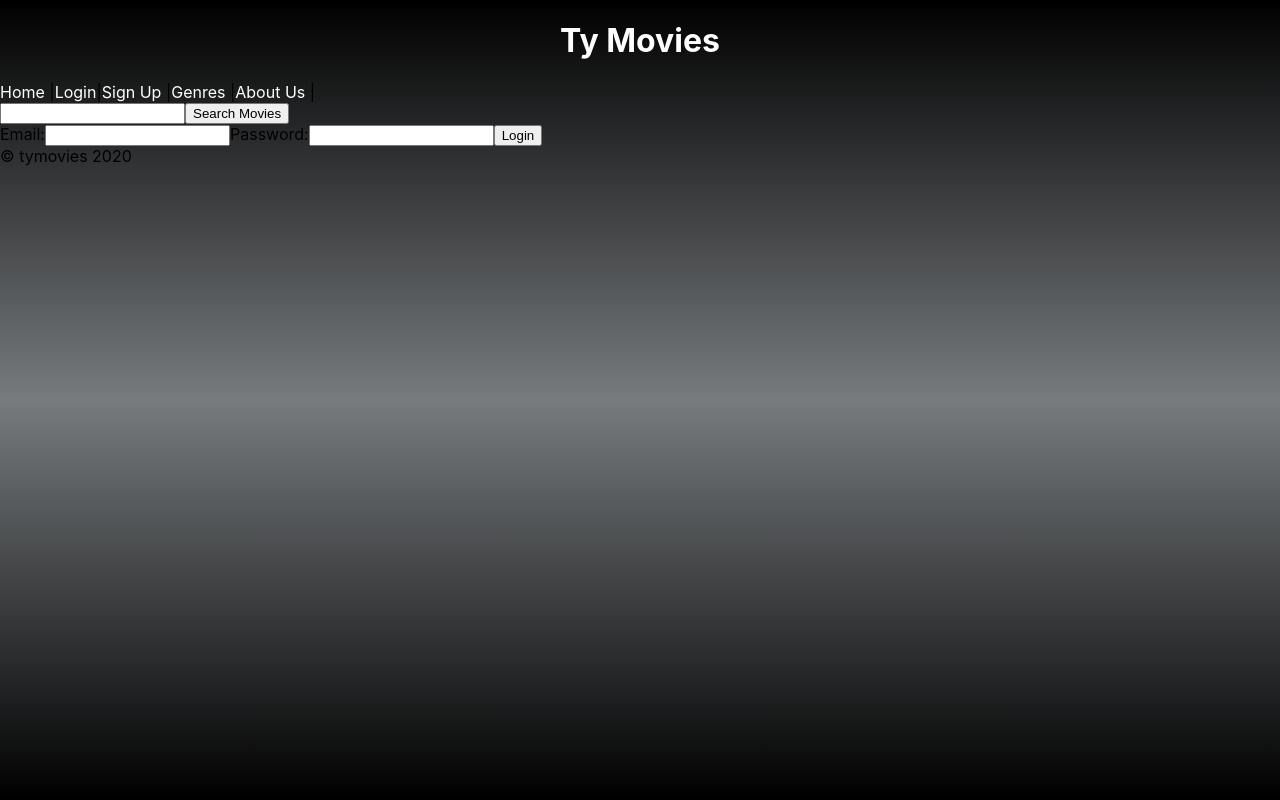
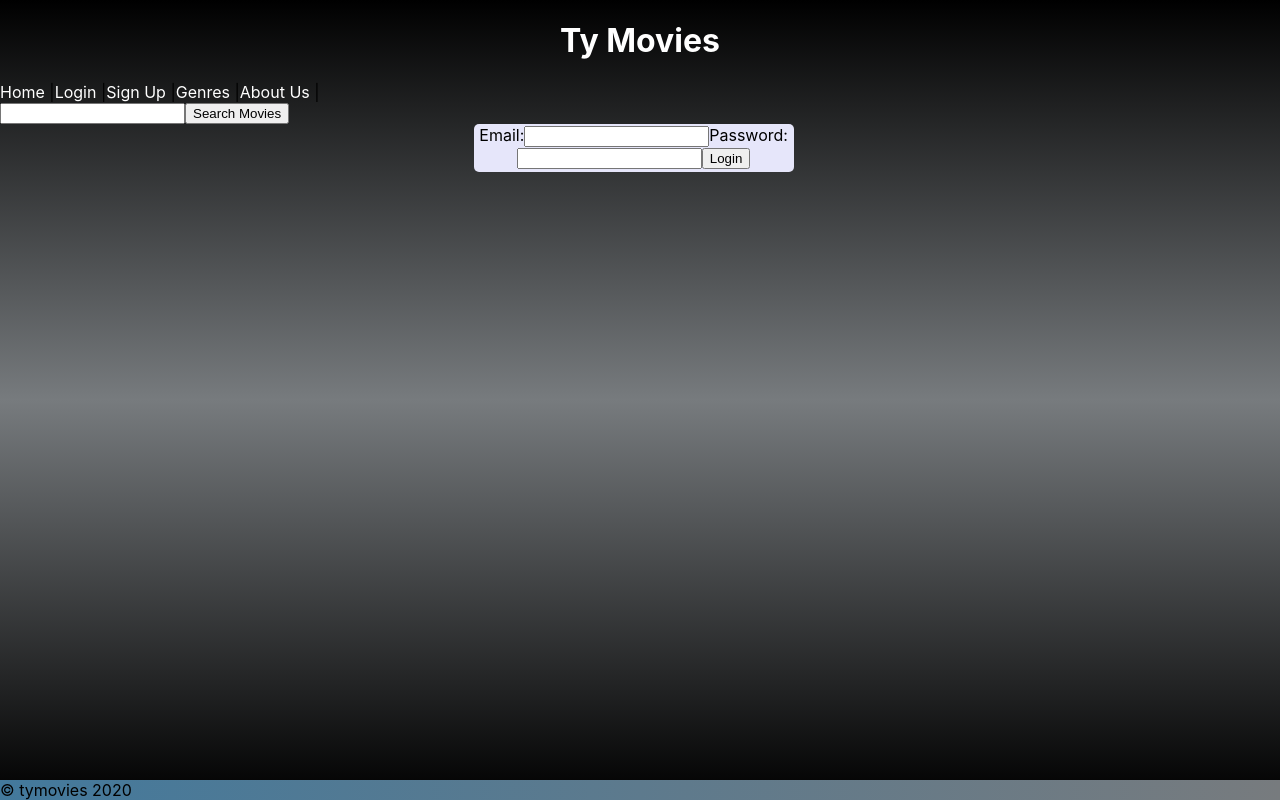
Before and after one commit to yanni00/tymovies-frontend, a React (Create React App) app: page /login in a window 1280 px wide. Built offline with nearby package versions, Linux system fonts and the light colour scheme.

Commit message:
added css to footer and fixxed it to bottom of page

```diff
--- a/src/components/Home/Home.js
+++ b/src/components/Home/Home.js
@@ -47,19 +47,12 @@
     render(){
 
       return(
-        <div >
+        <div>
           <h1 className={styles.header}>Ty Movies</h1>
           <Router>
             <nav className={styles.nav}>
               <Link className={styles.home} to="/">Home</Link> |
-                {
-                  this.state.loggedIn
-                  ?
-                  <a className={styles.login} onClick={this.handleLogout}>Logout</a>
-                  :
-                  <Link className={styles.login}to="/login">Login</Link>
-                }
-                |
+              <Link className={styles.login}to="/login">Login</Link> |
               <Link className={styles.signUp}to="/registration">Sign Up</Link> |
               <Link className={styles.genres}to="/genres">Genres</Link> |
               <Link className={styles.about}to="/about">About Us</Link> |
--- a/src/components/Home/Home.module.css
+++ b/src/components/Home/Home.module.css
@@ -1,18 +1,11 @@
 html {
-
-
-
-  background-image: linear-gradient(-180deg, #000000, #777B7E, #000000);
-
-  -webkit-background-size: cover;
+   background-image: linear-gradient(-180deg, #000000, #777B7E, #000000);
+   -webkit-background-size: cover;
    -moz-background-size: cover;
    -o-background-size: cover;
    background-size: cover;
-}
-
-html {
-  width: 100%;
-  height: 100%;
+   width: 100%;
+   height: 100%;
 }
 
 .header {
@@ -35,3 +28,20 @@ a, a:active, a:hover{
   text-decoration: none;
 
 }
+
+footer{
+  position: fixed;
+  left: 0px;
+  bottom: 0px;
+  width: 100%;
+  margin-left: 0px;
+  background-image: linear-gradient(90deg, #43799c, #777b7e);
+}
+
+#loginBoxBorder{
+  background-color: lavender;
+  width: 25vw;
+  text-align: center;
+  padding: 1px 0px 3px 0px;
+  border-radius: 5px;
+}
--- a/src/components/Login/Login.js
+++ b/src/components/Login/Login.js
@@ -60,6 +60,7 @@ class Login extends Component {
 
   render() {
     return(
+      <div className={styles.loginBoxBorder}>
         <form onSubmit={this.handleSubmit}>
           <label>
             Email:
@@ -71,6 +72,7 @@ class Login extends Component {
           </label>
         <input type="submit" value="Login"/>
         </form>
+      </div>
     );
   }
 }
--- a/src/components/Login/Login.module.css
+++ b/src/components/Login/Login.module.css
@@ -1 +1,8 @@
-cursor: pointer;
+.loginBoxBorder{
+  background-color: lavender;
+  width: 25vw;
+  text-align: center;
+  padding: 1px 0px 3px 0px;
+  border-radius: 5px;
+  margin-left: 37vw;
+}
```
Lines whose indentation alone changed are shown as unchanged.
